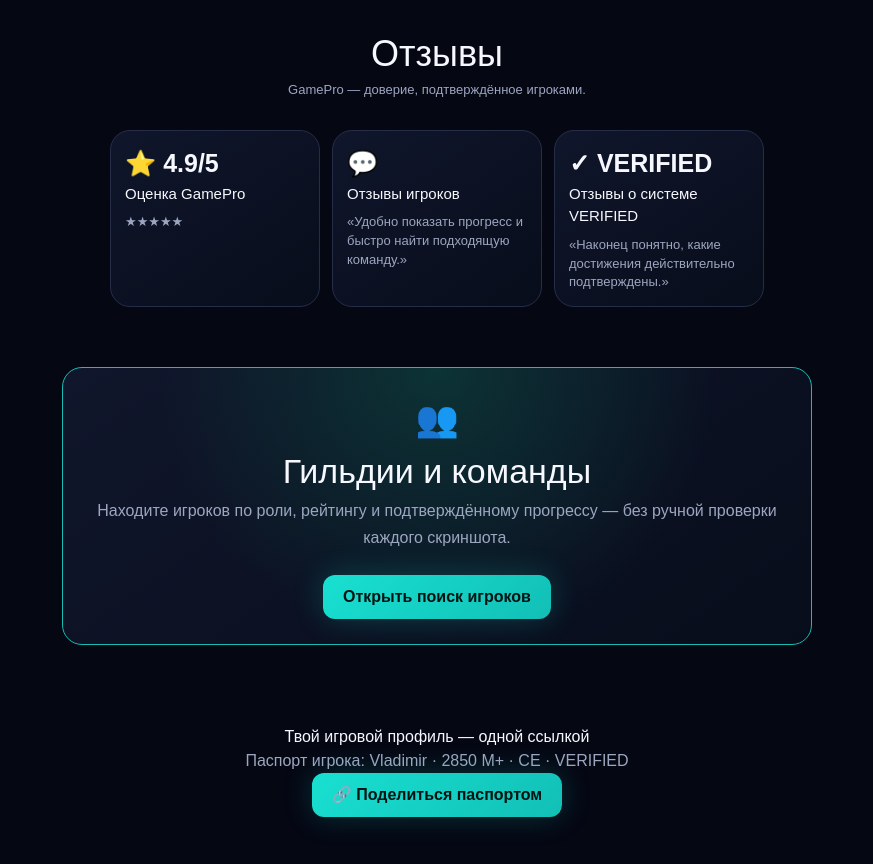
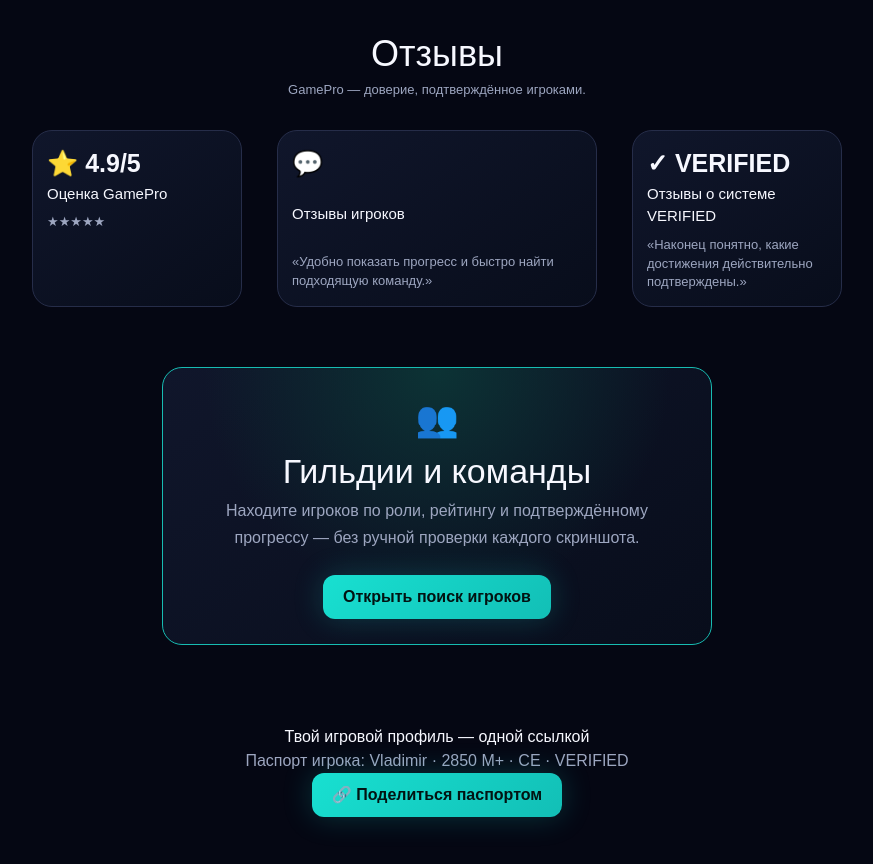
Before and after one commit to vesttrading/gamepro-market, a Next.js app: page / in a window 1280 px wide. Shown: the part 3080-3944 px from the top of the page, without its empty margins (203-1076 px from the left). Built offline with nearby package versions, Linux system fonts and the light colour scheme; no server answers.

Commit message:
Refactor reviews and guilds section styles
Updated styles for the reviews section and guilds container to improve layout and centering.

```diff
--- a/app/globals.css
+++ b/app/globals.css
@@ -464,25 +464,65 @@ section#reviews p {
     }
 }
 
-/* 1. Этот код изменит только блок гильдий и ничего больше */
+[06.09.2026 14:20] Vladimir: /* ==========================================================
+   БЛОК ОТЗЫВОВ — УМЕНЬШЕНИЕ И СБОРКА К ЦЕНТРУ
+   ========================================================== */
+
+/* 1. Намертво сжимаем всю секцию отзывов до аккуратных 850px */
+section#reviews {
+    width: 100% !important;
+    max-width: 850px !important;
+    margin: 60px auto 0 auto !important; /* Центрируем весь блок по центру экрана */
+    padding: 20px !important;
+    box-sizing: border-box !important;
+}
+
+/* 2. Убираем пустоту между оценкой и отзывами, собирая их в горизонтальный ряд */
+section#reviews [class*="gameGrid"],
+section#reviews [class*="Grid"] {
+    display: flex !important;
+    flex-direction: row !important;     /* Строго в одну линию */
+    justify-content: center !important; /* Прижимаем карточки кучно к центру */
+    align-items: stretch !important;    /* Выравниваем их по высоте */
+    gap: 35px !important;               /* Аккуратный отступ между оценкой и отзывами */
+    width: 100% !important;
+    margin-top: 30px !important;
+}
+
+/* 3. Делаем карточку с оценкой 4.9/5 компактной */
+section#reviews [class*="gameGrid"] > div:first-child,
+section#reviews [class*="Grid"] > div:first-child {
+    flex: 0 1 220px !important;
+    width: 100% !important;
+    box-sizing: border-box !important;
+}
+
+/* 4. Настраиваем правый контейнер с текстовыми отзывами */
+section#reviews [class*="gameGrid"] > div:first-child + div,
+section#reviews [class*="Grid"] > div:first-child + div {
+    flex: 1 !important;
+    max-width: 550px !important;
+    display: flex !important;
+    flex-direction: column !important;  /* Сами отзывы внутри идут друг под другом */
+    gap: 20px !important;
+    width: 100% !important;
+}
+ 1. Этот код изменит только блок гильдий и ничего больше */
 .guilds-container {
-    max-width: 750px !important;  /* Уменьшаем ширину карточки */
-    width: 100% !important;
-    margin-left: auto !important;  /* Центрируем её на экране */
+    max-width: 550px !important; /* Уменьшили с 750px до 550px */
+    margin-left: auto !important;
     margin-right: auto !important;
-    padding: 40px 24px !important; /* Делаем внутренние отступы аккуратнее */
+    padding: 40px 24px !important;
     box-sizing: border-box !important;
 }
 
 /* Уменьшаем ширину внутренней карточки в блоке гильдий */
 section#guilds > div {
-    max-width: 750px !important;  /* Задаем аккуратную ширину */
+    max-width: 550px !important; /* Значение должно совпадать с внешним контейнером */
     width: 100% !important;
-    margin-left: auto !important;  /* Центрируем карточку на экране */
+    margin-left: auto !important;
     margin-right: auto !important;
-    box-sizing: border-box !important;
 }
-
 /* На всякий случай дублируем для вложенного div, если структура сложнее */
 section#guilds div[class*="jsx-"] {
     max-width: 750px;
```
